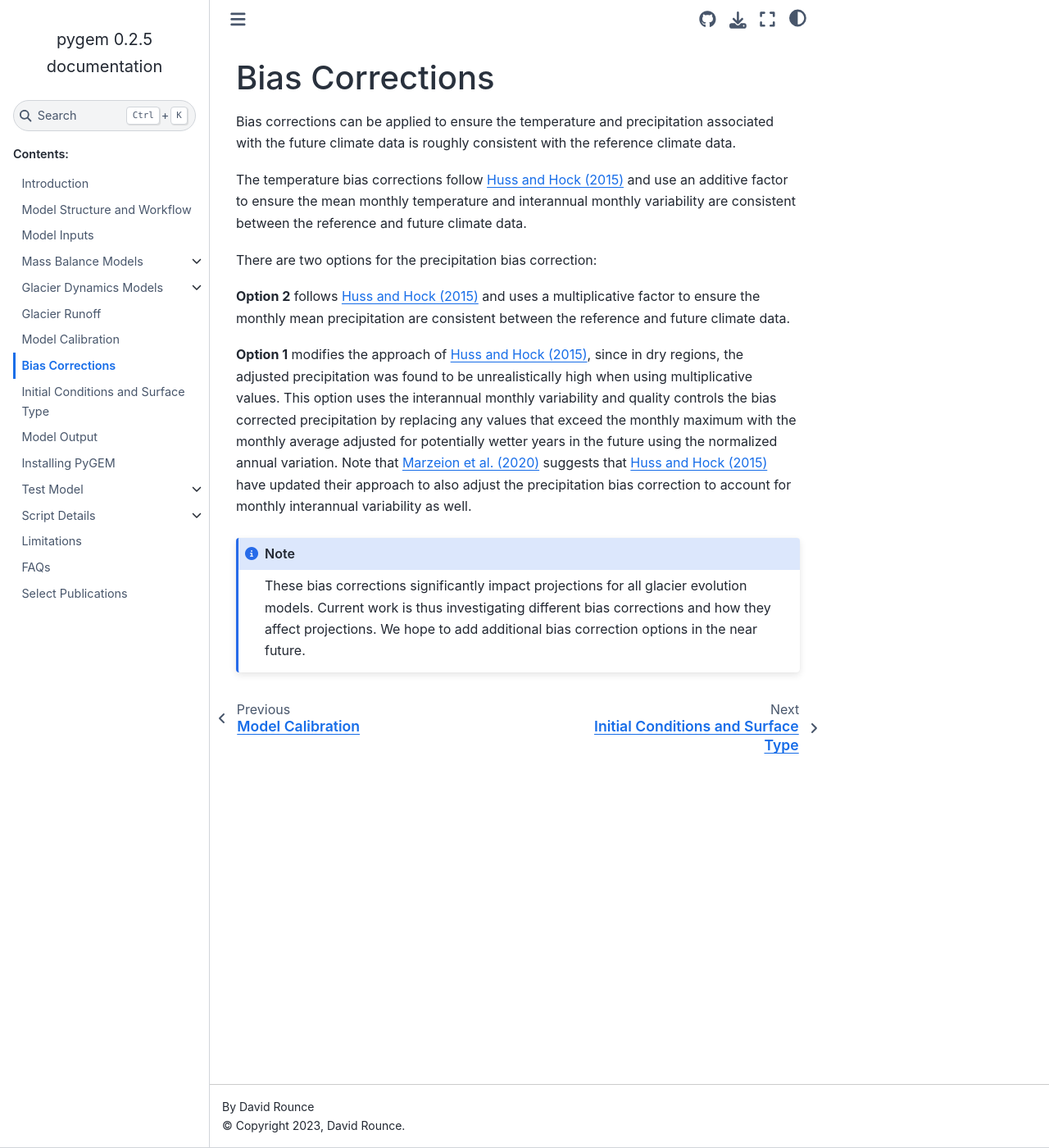
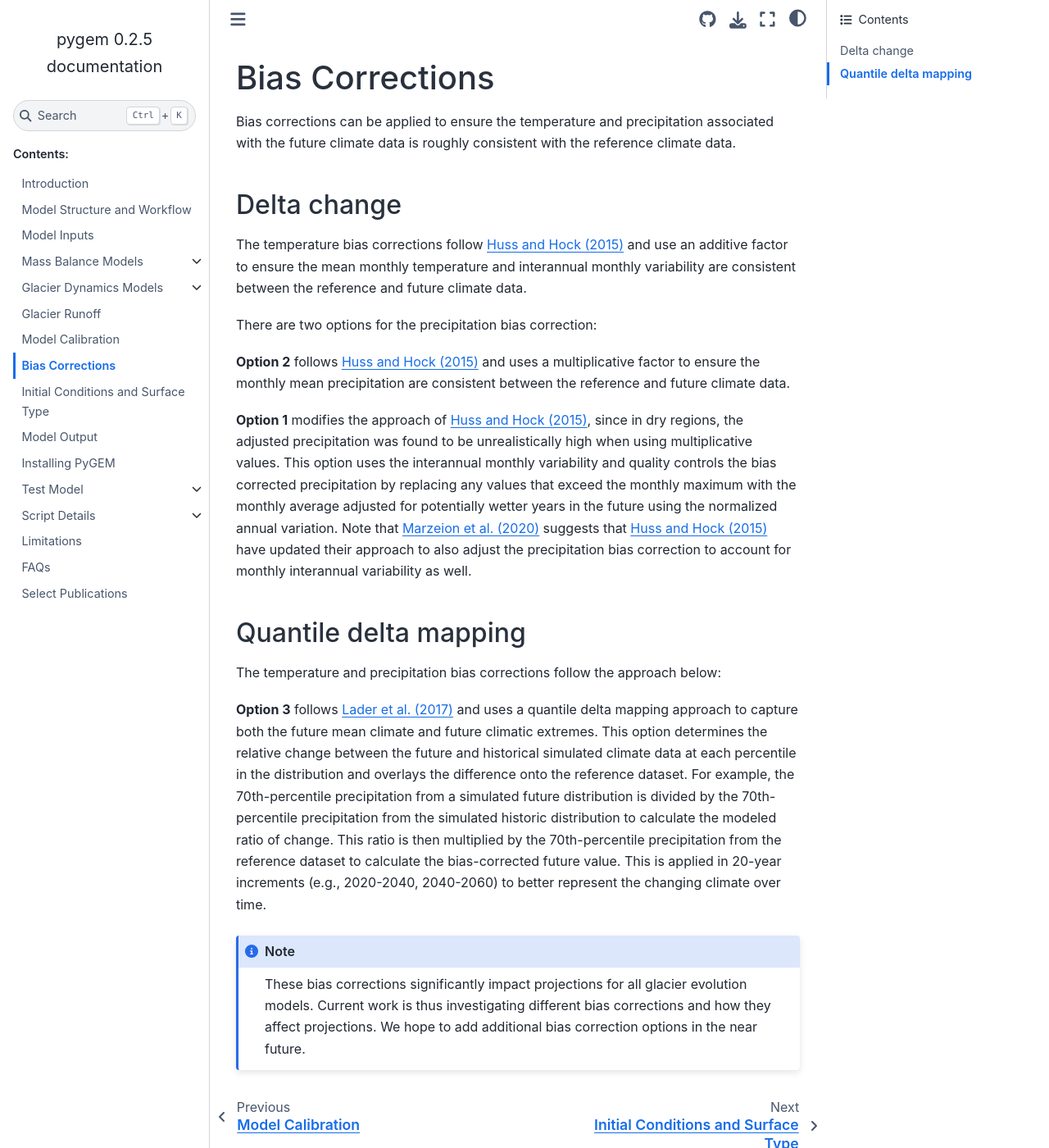
Before and after one commit to drounce/PyGEM, a Sphinx documentation site: the page built from docs/bias_corrections.md, in a window 1280 px wide and 1400 px high. Shown: the whole window at 82% size. Built offline with Sphinx 7.4.7 and the Sphinx Book theme 1.1.4, drawn with Linux system fonts in a browser that asks for light colours.

Commit message:
Updated bias corrections file with option 3 - quantile delta mapping

````diff
--- a/docs/bias_corrections.md
+++ b/docs/bias_corrections.md
@@ -1,6 +1,7 @@
 # Bias Corrections
 Bias corrections can be applied to ensure the temperature and precipitation associated with the future climate data is roughly consistent with the reference climate data.
 
+## Delta change
 The temperature bias corrections follow [Huss and Hock (2015)](https://www.frontiersin.org/articles/10.3389/feart.2015.00054/full) and use an additive factor to ensure the mean monthly temperature and interannual monthly variability are consistent between the reference and future climate data.
 
 There are two options for the precipitation bias correction:
@@ -9,6 +10,11 @@
 
 **Option 1** modifies the approach of [Huss and Hock (2015)](https://www.frontiersin.org/articles/10.3389/feart.2015.00054/full), since in dry regions, the adjusted precipitation was found to be unrealistically high when using multiplicative values. This option uses the interannual monthly variability and quality controls the bias corrected precipitation by replacing any values that exceed the monthly maximum with the monthly average adjusted for potentially wetter years in the future using the normalized annual variation. Note that [Marzeion et al. (2020)](https://agupubs.onlinelibrary.wiley.com/doi/full/10.1029/2019EF001470) suggests that [Huss and Hock (2015)](https://www.frontiersin.org/articles/10.3389/feart.2015.00054/full) have updated their approach to also adjust the precipitation bias correction to account for monthly interannual variability as well.
 
+## Quantile delta mapping
+The temperature and precipitation bias corrections follow the approach below:
+
+**Option 3** follows [Lader et al. (2017)](https://journals.ametsoc.org/view/journals/apme/56/9/jamc-d-16-0415.1.xml) and uses a quantile delta mapping approach to capture both the future mean climate and future climatic extremes. This option determines the relative change between the future and historical simulated climate data at each percentile in the distribution and overlays the difference onto the reference dataset. For example, the 70th-percentile precipitation from a simulated future distribution is divided by the 70th-percentile precipitation from the simulated historic distribution to calculate the modeled ratio of change. This ratio is then multiplied by the 70th-percentile precipitation from the reference dataset to calculate the bias-corrected future value. This is applied in 20-year increments (e.g., 2020-2040, 2040-2060) to better represent the changing climate over time.
+
 ```{note}
 These bias corrections significantly impact projections for all glacier evolution models. Current work is thus investigating different bias corrections and how they affect projections. We hope to add additional bias correction options in the near future.
 ```
````
